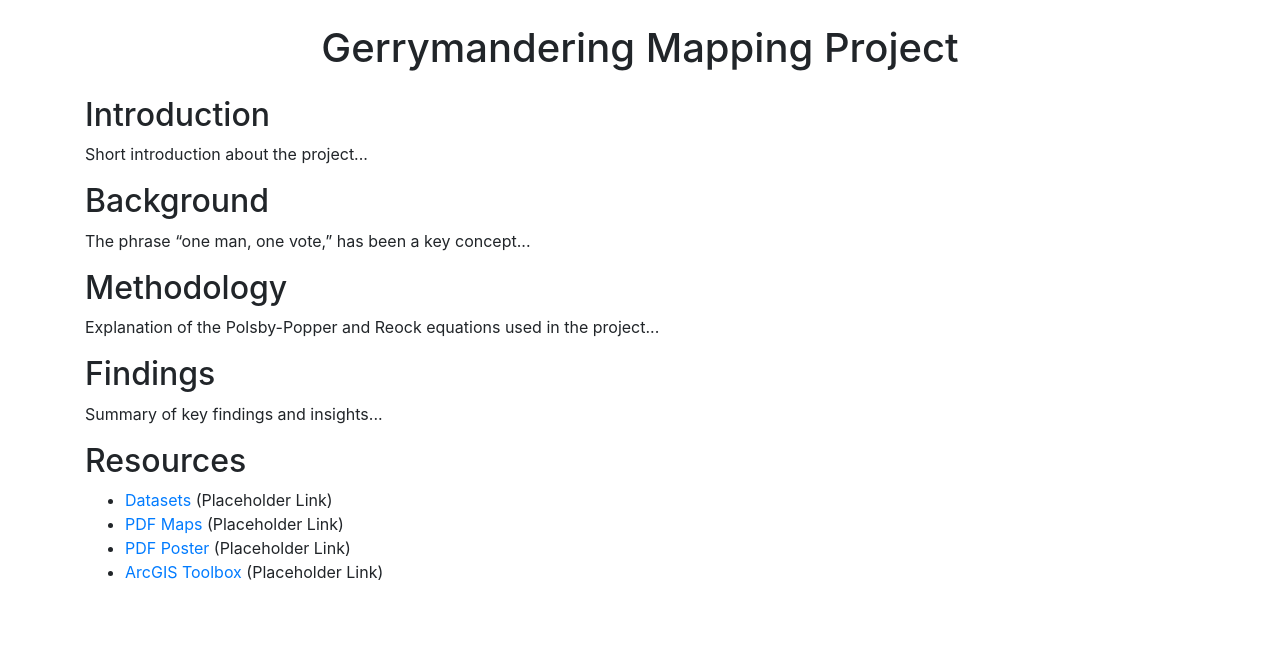
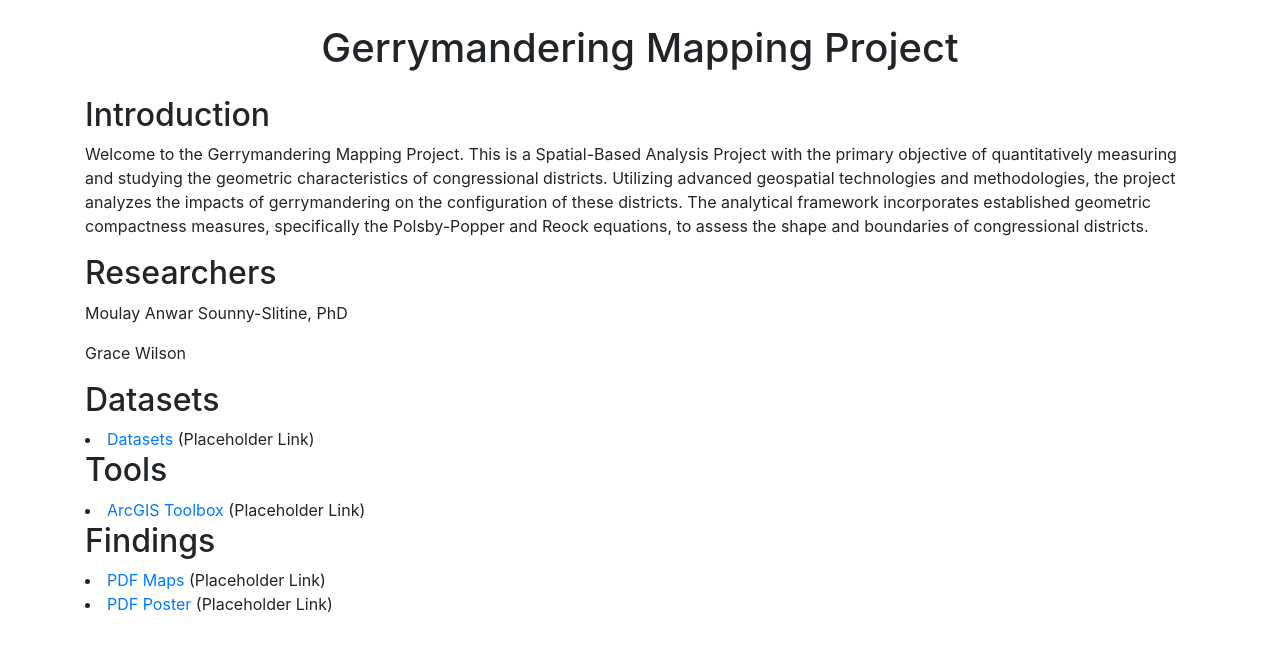
Before and after one commit to sounny/gerry, a plain HTML site: page index.html in a window 1280 px wide. Drawn offline with nearby package versions, Linux system fonts and the light colour scheme.

Commit message:
Update index.html

```diff
--- a/index.html
+++ b/index.html
@@ -12,23 +12,23 @@
     <div class="container">
         <h1 class="text-center my-4">Gerrymandering Mapping Project</h1>
         <h2>Introduction</h2>
-        <p>Short introduction about the project...</p>
+        <p>Welcome to the Gerrymandering Mapping Project. This is a Spatial-Based Analysis Project with the primary objective of quantitatively measuring and studying the geometric characteristics of congressional districts. Utilizing advanced geospatial technologies and methodologies, the project analyzes the impacts of gerrymandering on the configuration of these districts. The analytical framework incorporates established geometric compactness measures, specifically the Polsby-Popper and Reock equations, to assess the shape and boundaries of congressional districts.</p>
 
-        <h2>Background</h2>
-        <p>The phrase “one man, one vote,” has been a key concept...</p>
 
-        <h2>Methodology</h2>
-        <p>Explanation of the Polsby-Popper and Reock equations used in the project...</p>
+        <h2>Researchers</h2>
+        <p>Moulay Anwar Sounny-Slitine, PhD</p>
+        <p>Grace Wilson</p>
+
+        <h2>Datasets</h2>
+        <li><a href="#datasets">Datasets</a> (Placeholder Link)</li>
+
+        <h2>Tools</h2>
+        <li><a href="#toolbox">ArcGIS Toolbox</a> (Placeholder Link)</li>
 
         <h2>Findings</h2>
-        <p>Summary of key findings and insights...</p>
-
-        <h2>Resources</h2>
-        <ul>
-            <li><a href="#datasets">Datasets</a> (Placeholder Link)</li>
             <li><a href="#maps">PDF Maps</a> (Placeholder Link)</li>
             <li><a href="#poster">PDF Poster</a> (Placeholder Link)</li>
-            <li><a href="#toolbox">ArcGIS Toolbox</a> (Placeholder Link)</li>
+
         </ul>
     </div>
 
```
